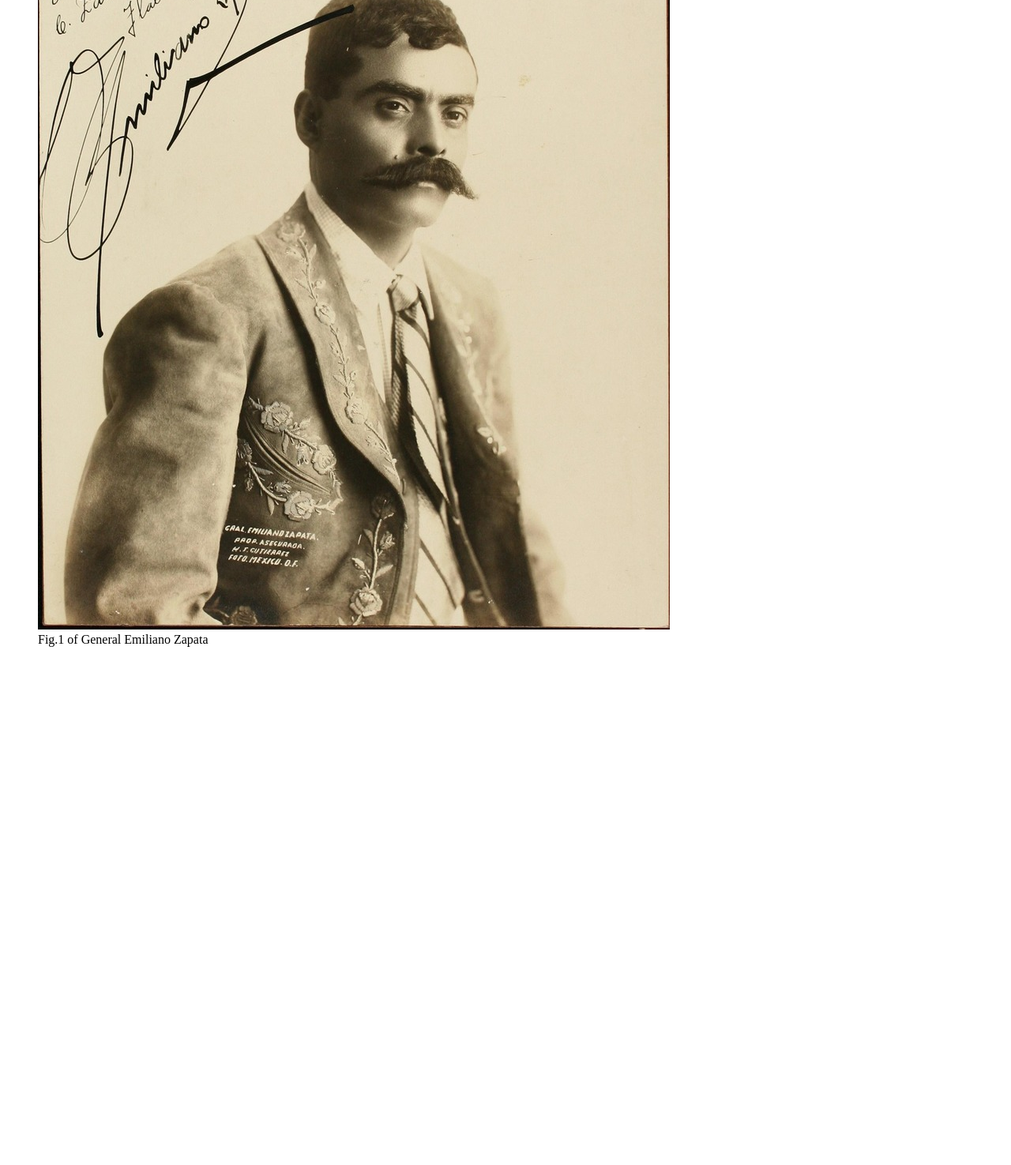
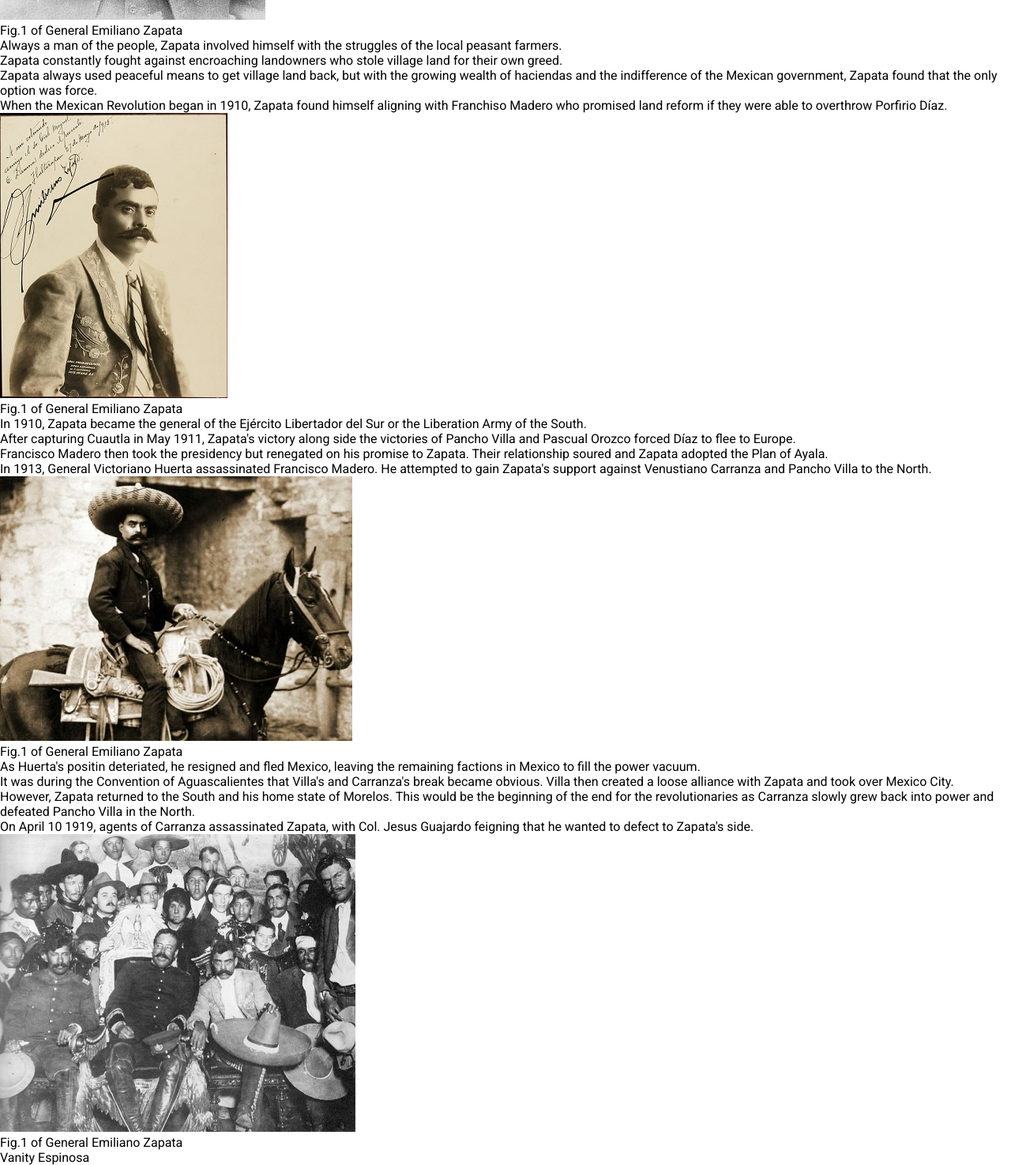
Before and after one commit to vanityespinosa/Tribute-Page-Emiliano-Zapata, a plain HTML site: page index.html in a window 1280 px wide. Shown: the part 980-2455 px from the top of the page at 79% size. Before the commit the page ends 1815 px from the top, so only its background shows below. Drawn offline with Linux system fonts and the light colour scheme; a web font is replaced by a local one.

Commit message:
Initial html and css setup. Add assets like images.

```diff
--- a/index.html
+++ b/index.html
@@ -4,6 +4,11 @@
     <meta charset="UTF-8">
     <meta name="viewport" content="width=device-width, initial-scale=1.0">
     <title>Tribute Page | Emiliano Zapata</title>
+    <link rel="stylesheet" href="index_styles.css">
+    <link href="https://fonts.googleapis.com/icon?family=Material+Icons"
+      rel="stylesheet">
+    <link href="https://fonts.googleapis.com/css2?family=Roboto&family=Trade+Winds&display=swap" rel="stylesheet">
+
 </head>
 <body>
     <header>
@@ -11,16 +16,16 @@
     </header>
     <main>
         <figure>
-            <div class=""></div>
-            <figcaption>Fig.1 of General Emiliano Zapata </figcaption>
+            <img src="/images/small_Emiliano_Zapata_01.jpg" alt="Emiliano Zapata">
+            <figcaption>General Emiliano Zapata </figcaption>
         </figure>
         <section id="timeline">
             <div>
                 <ul>
-                    <li></li>
-                    <li></li>
-                    <li></li>
-                    <li></li>
+                    <li>Born on August 8, 1879, Anenecuilco, Mexico to Mestizo peasants with Nah ancestry.</li>
+                    <li>Orphaned at the young age of 17, Zapata had always been a revolutionary.</li>
+                    <li>He was arrested in 1897 for protesting the hacienda that appropirated his village's land.</li>
+                    <li>In 1909, due to his leadership skills, he was elected as his village's council board president.</li>
                 </ul>
                 <figure>
                     <img src="/images/Emiliano_Zapata_02.jpg" alt="">
@@ -29,18 +34,44 @@
             </div>
             <div>
                 <ul>
-                    <li></li>
-                    <li></li>
-                    <li></li>
-                    <li></li>
+                    <li>Always a man of the people, Zapata involved himself with the struggles of the local peasant farmers.</li>
+                    <li>Zapata constantly fought against encroaching landowners who stole village land for their own greed.</li>
+                    <li>Zapata always used peaceful means to get village land back, but with the growing wealth of haciendas and the indifference of the Mexican government, Zapata found that the only option was force.</li>
+                    <li>When the Mexican Revolution began in 1910, Zapata found himself aligning with Franchiso Madero who promised land reform if they were able to overthrow Porfirio Díaz.</li>
                 </ul>
                 <figure>
-                    <img src="/images/Emiliano_Zapata_03.jpg" alt="">
+                    <img src="/images/small_Emiliano_Zapata_03.jpg" alt="">
+                    <figcaption>Fig.1 of General Emiliano Zapata </figcaption>
+                </figure>
+            </div>
+            <div>
+                <ul>
+                    <li>In 1910, Zapata became the general of the Ejército Libertador del Sur or the Liberation Army of the South.</li>
+                    <li>After capturing Cuautla in May 1911, Zapata's victory along side the victories of Pancho Villa and Pascual Orozco forced Díaz to flee to Europe.</li>
+                    <li>Francisco Madero then took the presidency but renegated on his promise to Zapata. Their relationship soured and Zapata adopted the Plan of Ayala. </li>
+                    <li>In 1913, General Victoriano Huerta assassinated Francisco Madero. He attempted to gain Zapata's support against Venustiano Carranza and Pancho Villa to the North.</li>
+                </ul>
+                <figure>
+                    <img src="/images/small_Emiliano_Zapata_04.jpg" alt="">
+                    <figcaption>Fig.1 of General Emiliano Zapata </figcaption>
+                </figure>
+            </div>
+            <div>
+                <ul>
+                    <li>As Huerta's positin deteriated, he resigned and fled Mexico, leaving the remaining factions in Mexico to fill the power vacuum.</li>
+                    <li>It was during the Convention of Aguascalientes that Villa's and Carranza's break became obvious. Villa then created a loose alliance with Zapata and took over Mexico City.</li>
+                    <li>However, Zapata returned to the South and his home state of Morelos. This would be the beginning of the end for the revolutionaries as Carranza slowly grew back into power and defeated Pancho Villa in the North.</li>
+                    <li>On April 10 1919, agents of Carranza assassinated Zapata, with Col. Jesus Guajardo feigning that he wanted to defect to Zapata's side.</li>
+                </ul>
+                <figure>
+                    <img src="/images/small_Emiliano_Zapata_05.jpg" alt="">
                     <figcaption>Fig.1 of General Emiliano Zapata </figcaption>
                 </figure>
             </div>
         </section>
     </main>
-    <footer></footer>
+    <footer>
+        <span>Vanity Espinosa </span>
+    </footer>
 </body>
 </html>
--- a/index_styles.css
+++ b/index_styles.css
@@ -11,3 +11,11 @@
 *:after {
     box-sizing: border-box;
 }
+
+html, body {
+    font-family: 'Roboto', sans-serif;
+}
+
+h1 {
+    font-family: 'Trade Winds', cursive;
+}
```
Also changed, not shown: images/Emiliano_Zapata_04.jpg (added), images/Emiliano_Zapata_05.jpg (added), images/small_Emiliano_Zapata_04.jpg (added), images/small_Emiliano_Zapata_05.jpg (added).
